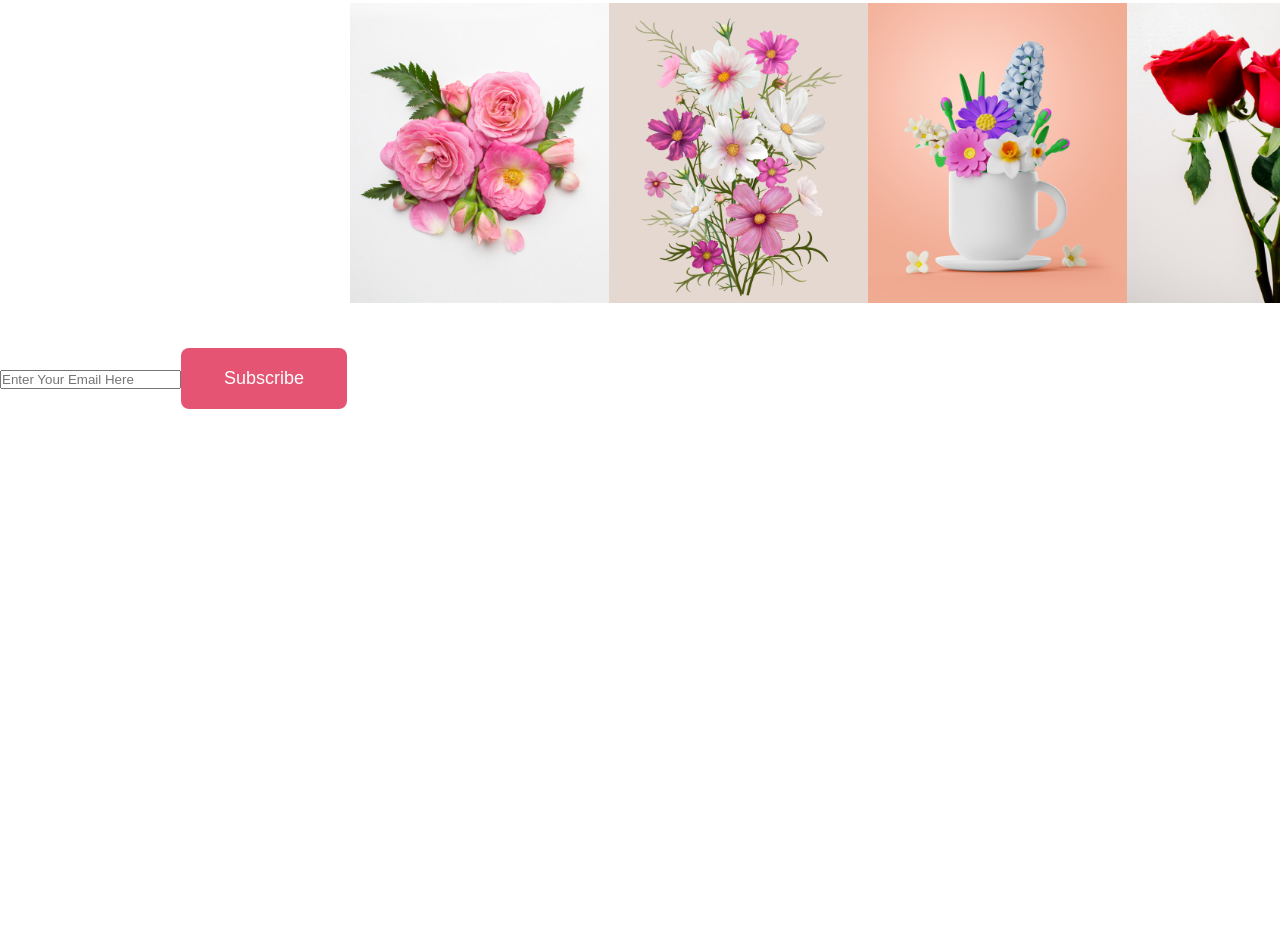
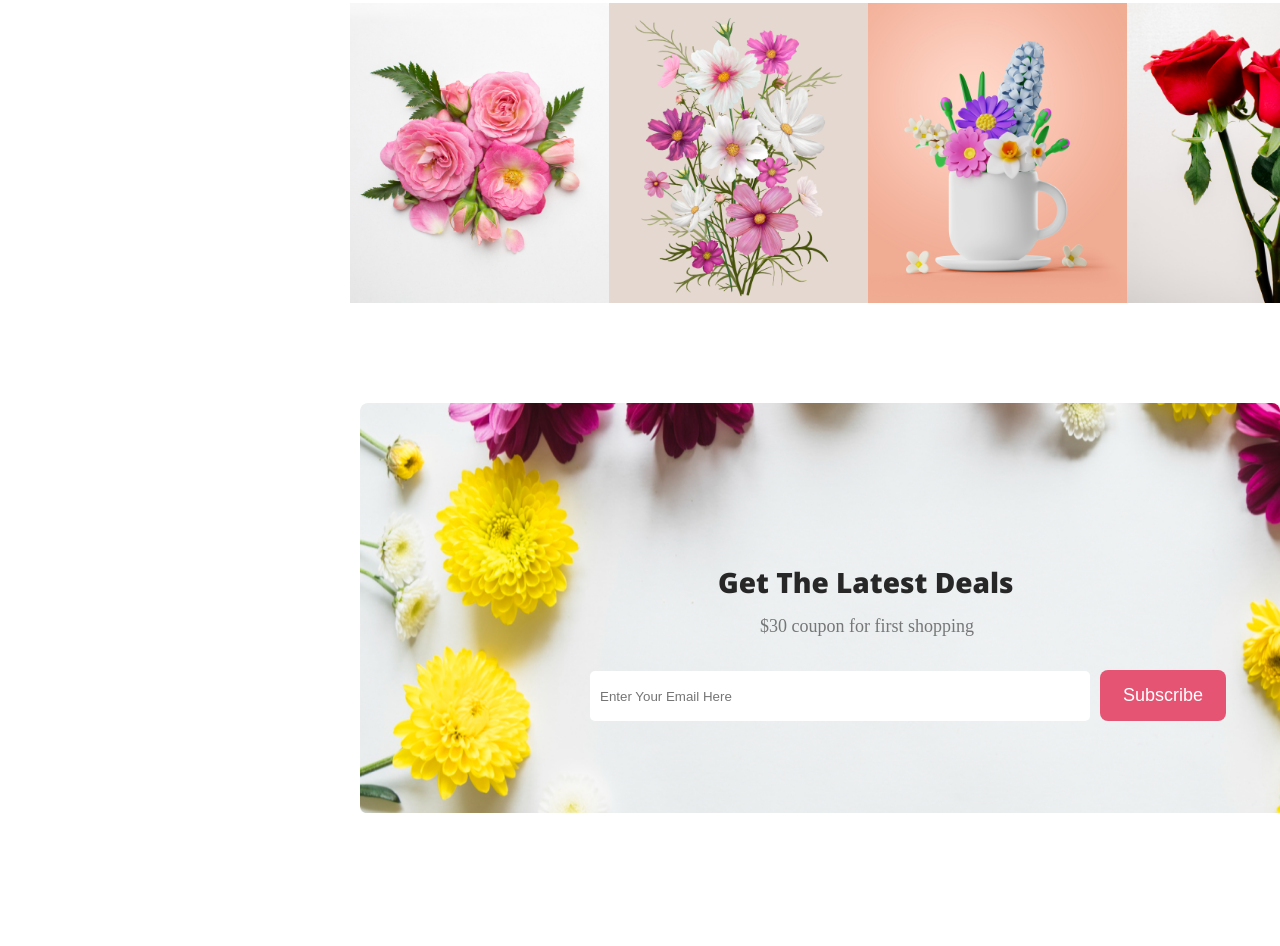
Before and after one commit to MD-Sabbir-Hosain-Rafi99/assignment-flower-shop, a plain HTML site: page index.html in a window 1280 px wide. Shown: the part 2387-3333 px from the top of the page. Before the commit the page ends 2821 px from the top, so only its background shows below. Drawn offline with nearby package versions, Linux system fonts and the light colour scheme.

Commit message:
Latest deal section complete

```diff
--- a/index.html
+++ b/index.html
@@ -83,12 +83,13 @@
                 </section>
                 <!--Latest Deal Section-->
                 <section class="latest-deal-container">
-                    <div class="latest-deal-text">
-                        <h3 class="latest-deal-header"></h3>
-                        <p class="latest-deal-para"></p>
-                    </div>
-                    <div class="latest-deal-input">
-                        <input type="email" name="" id="" placeholder="Enter Your Email Here"><input type="button" value="Subscribe" class="btn-primary">
+                        <div class="latest-deal-text">
+                            <h3 class="latest-deal-header">Get The Latest Deals</h3>
+                            <p class="latest-deal-para">$30 coupon for first shopping</p>
+                        </div>
+                        <div class="latest-deal-input">
+                            <input type="email" name="" id="latest-inpt" placeholder="Enter Your Email Here"><input
+                                type="button" value="Subscribe" class="btn-primary-last">
                     </div>
                 </section>
             </section>
--- a/style.css
+++ b/style.css
@@ -208,9 +208,56 @@ span {
 }
 
 .insta-para {
-    /* width: 594px; */
     color: rgba(39, 39, 39, 0.60);
     font-size: 18px;
     font-weight: 400;
     line-height: 30px;
 }
+
+.latest-deal-container {
+    background-image: url('./images/Rectangle\ 9.png');
+    background-repeat: no-repeat;
+    background-size: 1080px 410px;
+    width: auto;
+    height: 390px;
+    border-radius: 8px;
+    margin: 100px 0px 100px 360px;
+    padding-top: 150px;
+}
+
+#latest-inpt {
+    padding: 10px;
+    width: 480px;
+    height: 30px;
+    flex-shrink: 0;
+    border-radius: 5px;
+    background: #FFF;
+    margin: 10px 10px 0px 230px;
+    border: none;
+}
+
+.latest-deal-header {
+    font-family: 'Open Sans', sans-serif;
+    color: #272727;
+    font-size: 28px;
+    font-weight: 800;
+    margin: 10px 0px 10px 358px;
+}
+
+.latest-deal-para {
+    color: rgba(39, 39, 39, 0.60);
+    font-size: 18px;
+    font-weight: 400;
+    line-height: 30px;
+    margin: 10px 0px 20px 400px;
+}
+
+.btn-primary-last{
+    border: none;
+    border-radius: 8px;
+    color: white;
+    background: #E55473;
+    display: inline-flex;
+    padding: 15px 23px;
+    font-size: 18px;
+}
```
